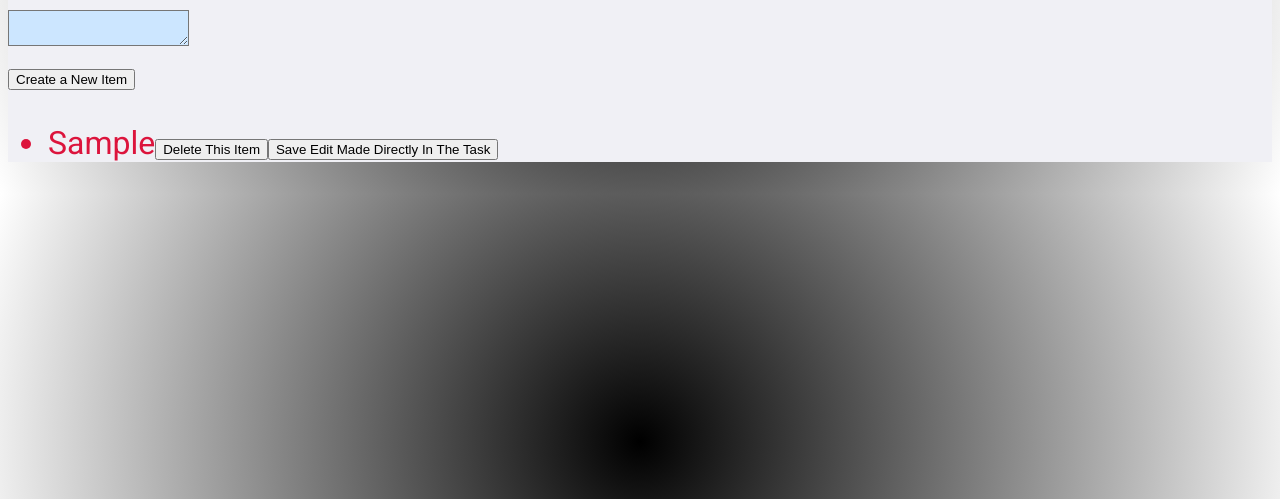
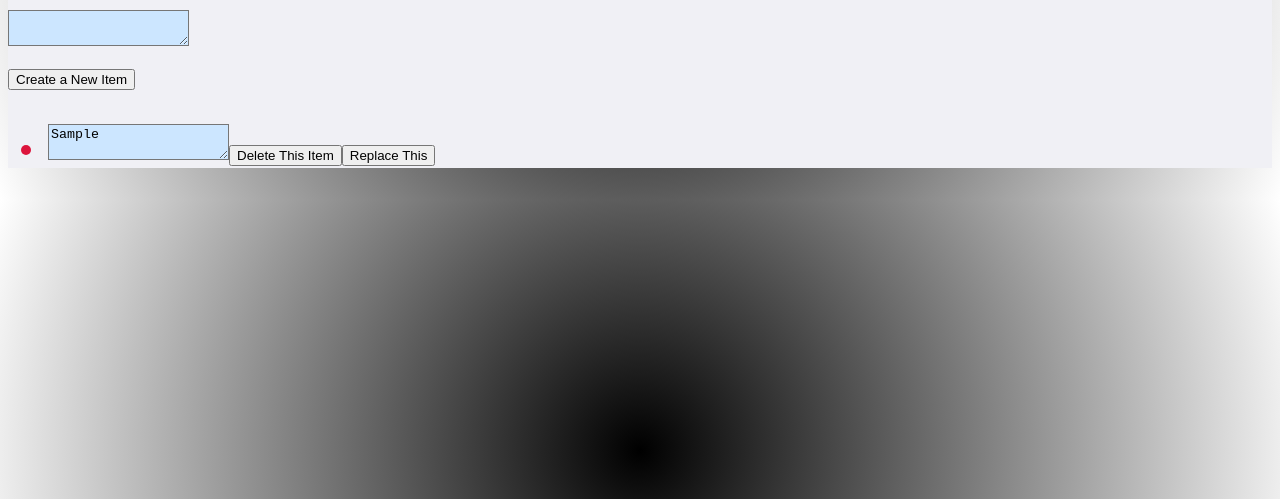
Before and after one commit to JohnBateman415/todo-list-frontendonly, a plain HTML site: page index.html in a window 1280 px wide. Both pictures are taken after typing "Sample" into the empty fields and a click on the button "Create a New Item". Shown: the part 301-800 px from the top of the page. Drawn offline with nearby package versions, Linux system fonts and the light colour scheme.

Commit message:
In list, adding text area plus functional 'Delete' button plus non-functional 'Replace' button

```diff
--- a/index.html
+++ b/index.html
@@ -88,8 +88,7 @@
 
 		$("#submit-note").click(function () {
 			noteText = $("#new-note").val();
-			console.log(noteText);
-			$("#list").append("<li>"+noteText+"<button class='remove'>Delete This Item</button><button class='replace'>Save Edit Made Directly In The Task</button></li>");
+      $("#list").append("<li><textarea>"+noteText+"</textarea><button class='remove'>Delete This Item</button><button class='replace'>Replace This</button></li>");
 			$("#new-note").val("");
 
 			$(".remove").click(function () {
```
